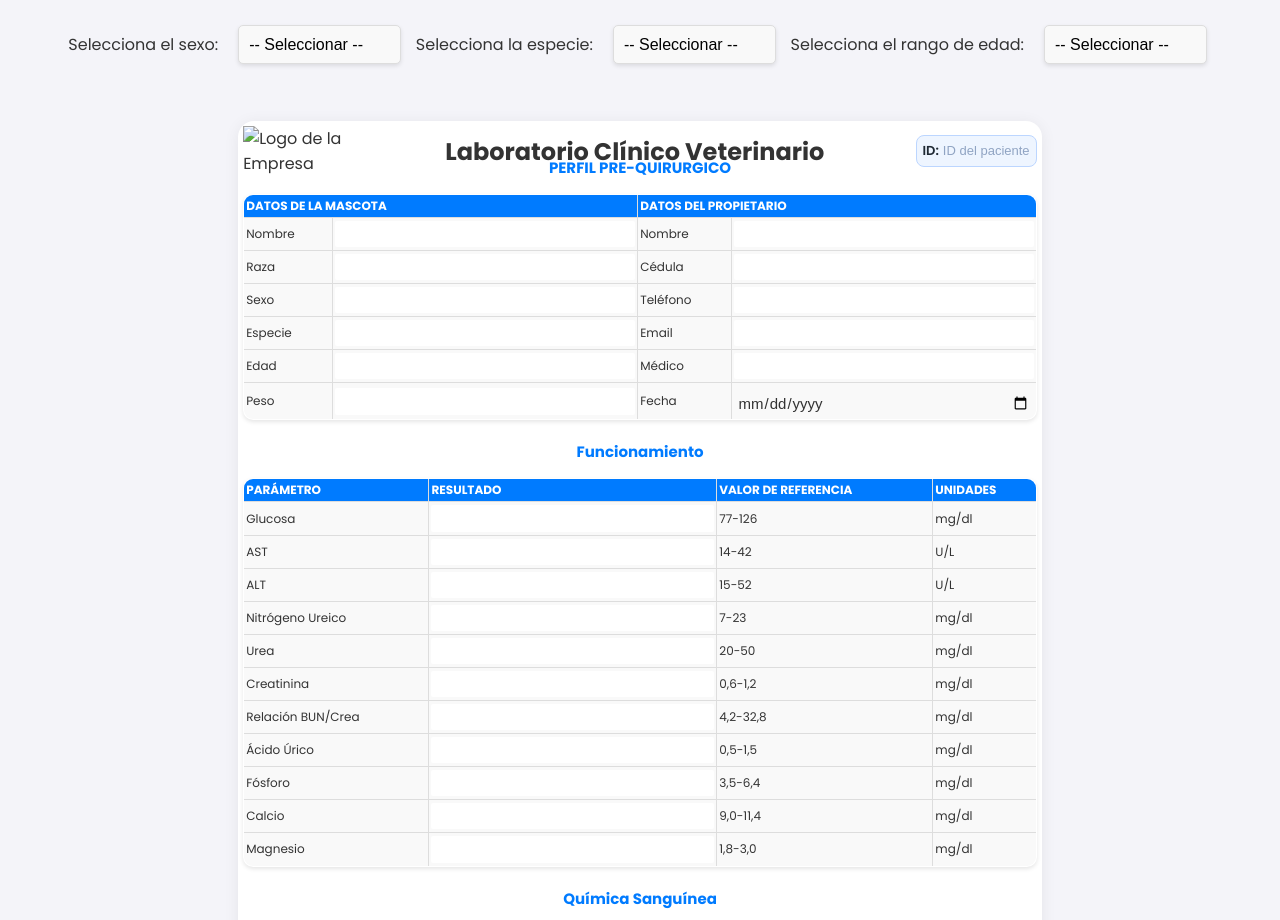
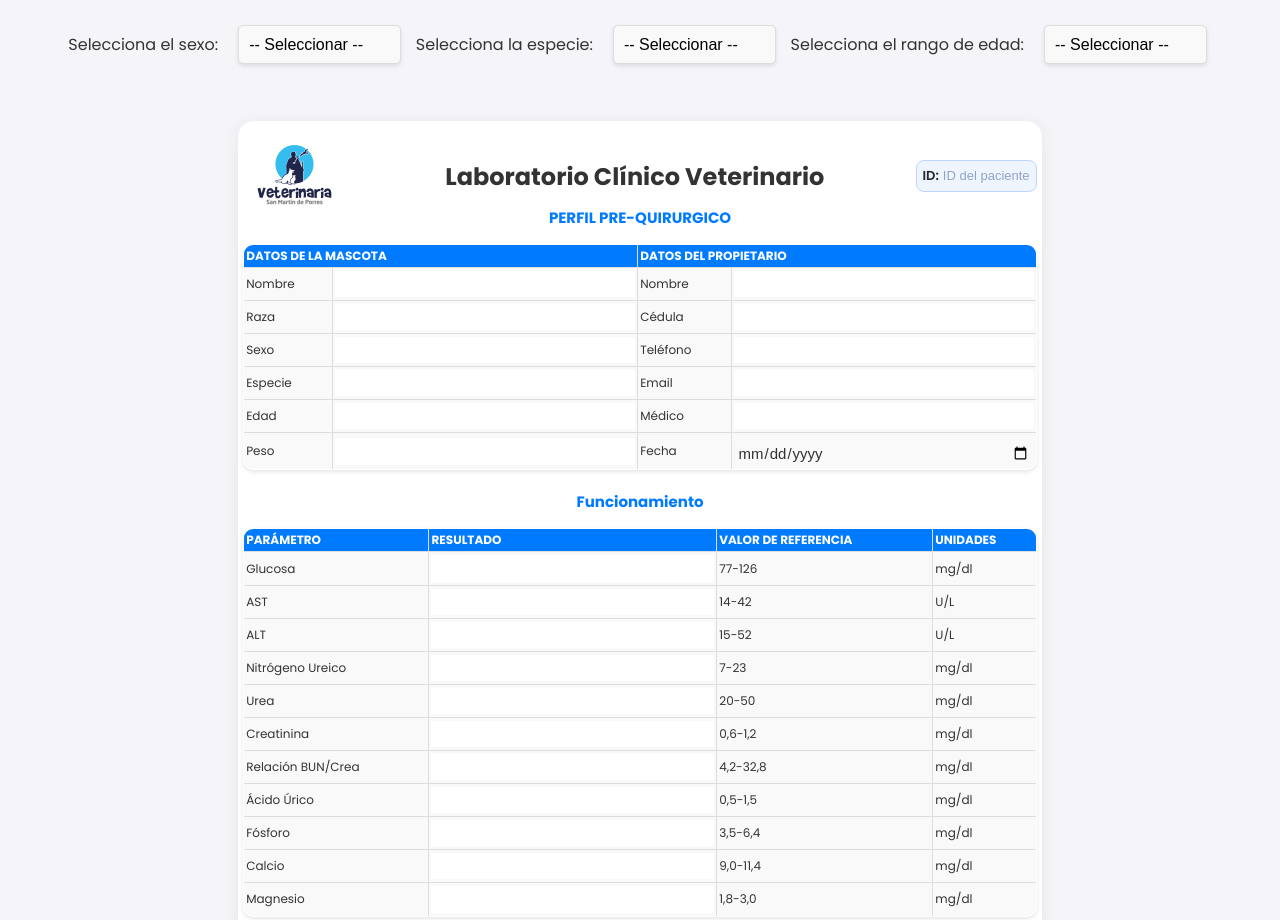
Before and after one commit to SoporteVet/consultas_sistema, a plain HTML site: page modules/laboratorio/pages/perfil_pre_quirurgico.html in a window 1280 px wide. Shown: the top 920 px of the page. Drawn offline with nearby package versions, Linux system fonts and the light colour scheme; the site is published under a folder, as on GitHub Pages, so addresses that start at the root find nothing; a web font is replaced by a local one.

Commit message:
Update image source path in perfil_pre_quirurgico.html

```diff
--- a/modules/laboratorio/pages/perfil_pre_quirurgico.html
+++ b/modules/laboratorio/pages/perfil_pre_quirurgico.html
@@ -68,7 +68,7 @@ document.addEventListener('DOMContentLoaded', function(){
         </div>
         <div class="container" id="template1" style="display: block;">
         <div class="header">
-            <img src="/img/empresa.jpg" alt="Logo de la Empresa" class="small-image">
+            <img src="../img/empresa.jpg" alt="Logo de la Empresa" class="small-image">
             <h1>Laboratorio Clínico Veterinario</h1>
         </div>
         <h3 class="subheader">PERFIL PRE-QUIRURGICO</h3>
```
